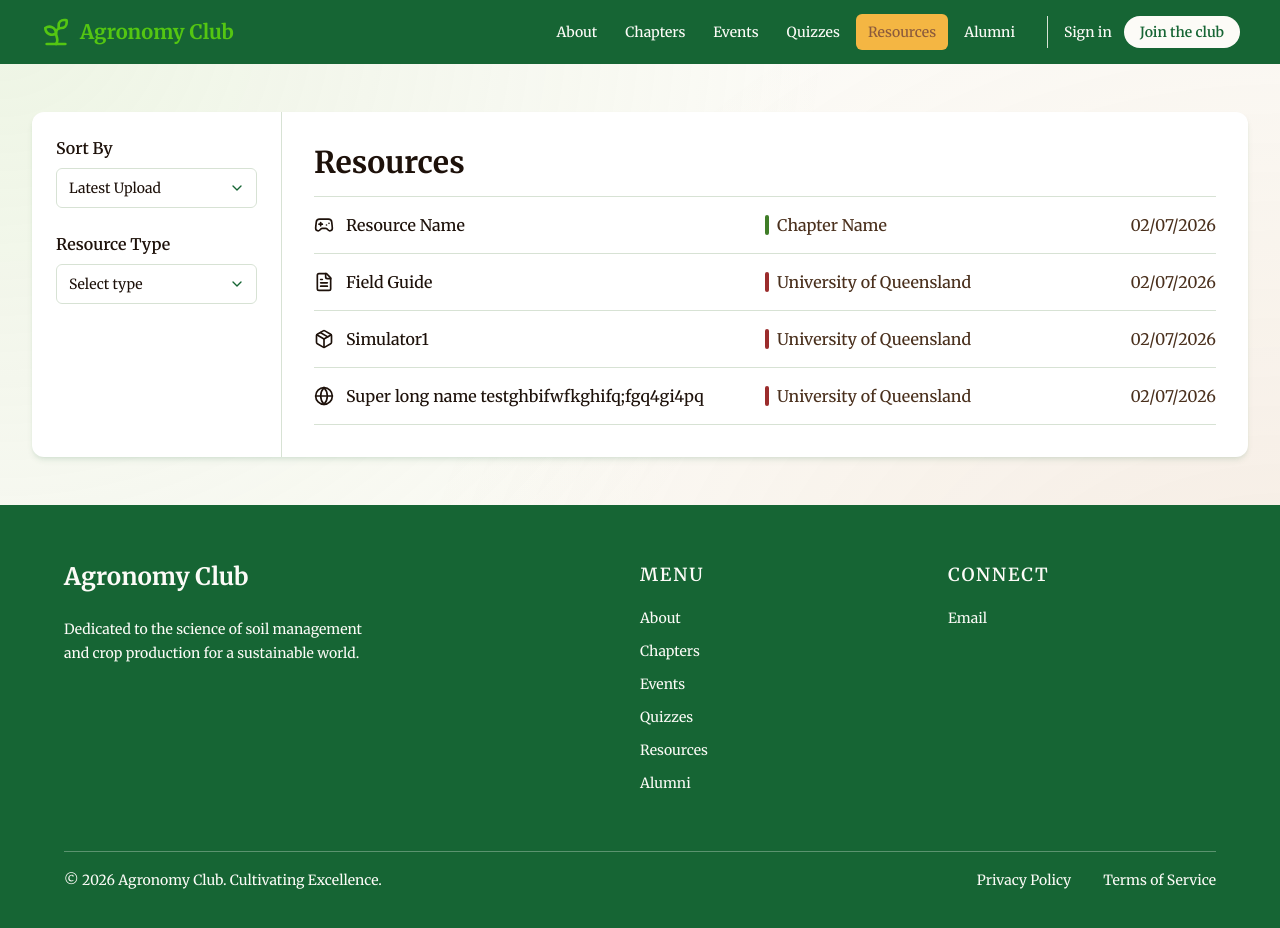
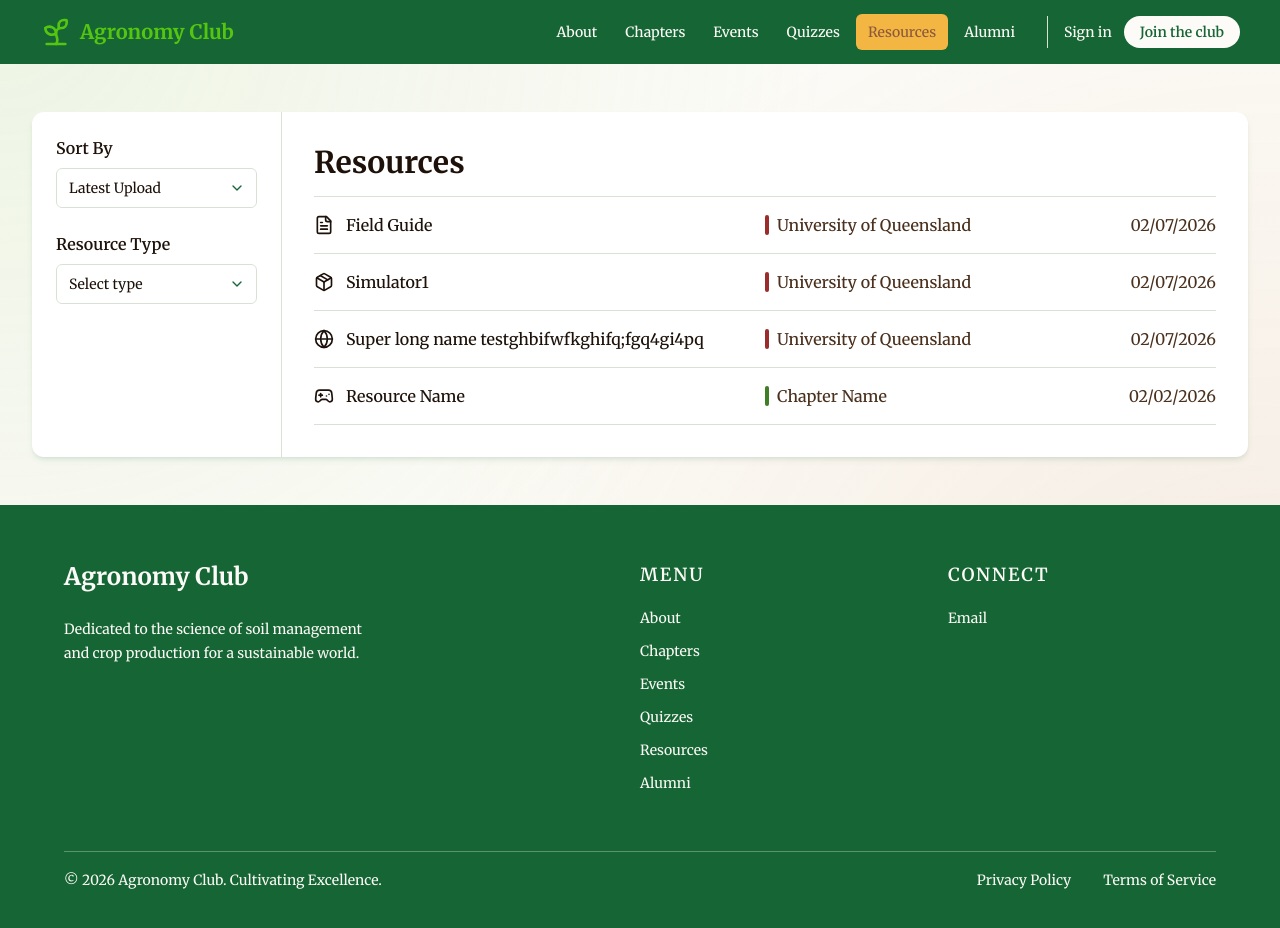
Before and after one commit to codersforcauses/agronomy-club, a Next.js app in the folder client/: page /resources in a window 1280 px wide. Shown: the top 928 px of the page. Built offline with nearby package versions, Linux system fonts and the light colour scheme.

Commit message:
feat: make component an offsite resource link

```diff
--- a/client/src/app/resources/page.tsx
+++ b/client/src/app/resources/page.tsx
@@ -14,6 +14,7 @@ type Resource = {
   type: string;
   uploadDate: string;
   color: string;
+  link: string;
 };
 
 const resourceTypes = ["Field Guide", "Video Game", "Simulation", "Database"];
@@ -24,8 +25,9 @@ const resources: Resource[] = [
     name: "Resource Name",
     chapter: "Chapter Name",
     type: "Video Game",
-    uploadDate: "2026-07-02",
+    uploadDate: "2026-02-02",
     color: "#3F7D27",
+    link: "https://codersforcauses.org/",
   },
   {
     id: 2,
@@ -34,6 +36,7 @@ const resources: Resource[] = [
     type: "Field Guide",
     uploadDate: "2026-07-02",
     color: "#9B2C2C",
+    link: "https://codersforcauses.org/",
   },
   {
     id: 3,
@@ -42,6 +45,7 @@ const resources: Resource[] = [
     type: "Simulation",
     uploadDate: "2026-07-02",
     color: "#9B2C2C",
+    link: "https://codersforcauses.org/",
   },
   {
     id: 4,
@@ -50,6 +54,7 @@ const resources: Resource[] = [
     type: "Database",
     uploadDate: "2026-07-02",
     color: "#9B2C2C",
+    link: "https://codersforcauses.org/",
   },
 ];
 
@@ -182,6 +187,7 @@ export default function ResourcesPage() {
                   key={resource.id}
                   ResourceName={resource.name}
                   ChapterName={resource.chapter}
+                  link={resource.link}
                   UploadDate={new Date(resource.uploadDate).toLocaleDateString(
                     "en-AU",
                   )}
--- a/client/src/components/resource-list-item.tsx
+++ b/client/src/components/resource-list-item.tsx
@@ -6,6 +6,7 @@ type ResourceListItemProps = {
   UploadDate: string;
   type: "Video Game" | "Article" | "Website" | "Other";
   chapterColour: string;
+  link: string;
 };
 
 const Icon = {
@@ -21,11 +22,17 @@ export function ResourceListItem({
   UploadDate,
   type,
   chapterColour,
+  link,
 }: ResourceListItemProps) {
   const ResourceIcon = Icon[type];
 
   return (
-    <div className="flex flex-col border-b border-brand-green-light py-4 sm:flex-row sm:items-center sm:justify-between">
+    <a
+      href={link}
+      target="_blank"
+      rel="noopener noreferrer"
+      className="flex flex-col border-b border-brand-green-light py-4 transition-colors hover:bg-brand-green-light/50 focus-visible:outline-none focus-visible:ring-2 focus-visible:ring-brand-green-light sm:flex-row sm:items-center sm:justify-between"
+    >
       <div className="flex w-full items-center gap-3 sm:w-1/2">
         <ResourceIcon className="h-5 w-5 shrink-0 text-brand-text-dark" />
         <span className="truncate font-medium text-brand-text-dark">
@@ -46,6 +53,6 @@ export function ResourceListItem({
       <span className="mt-2 w-full text-brand-text sm:mt-0 sm:w-1/4 sm:text-right">
         {UploadDate}
       </span>
-    </div>
+    </a>
   );
 }
```
